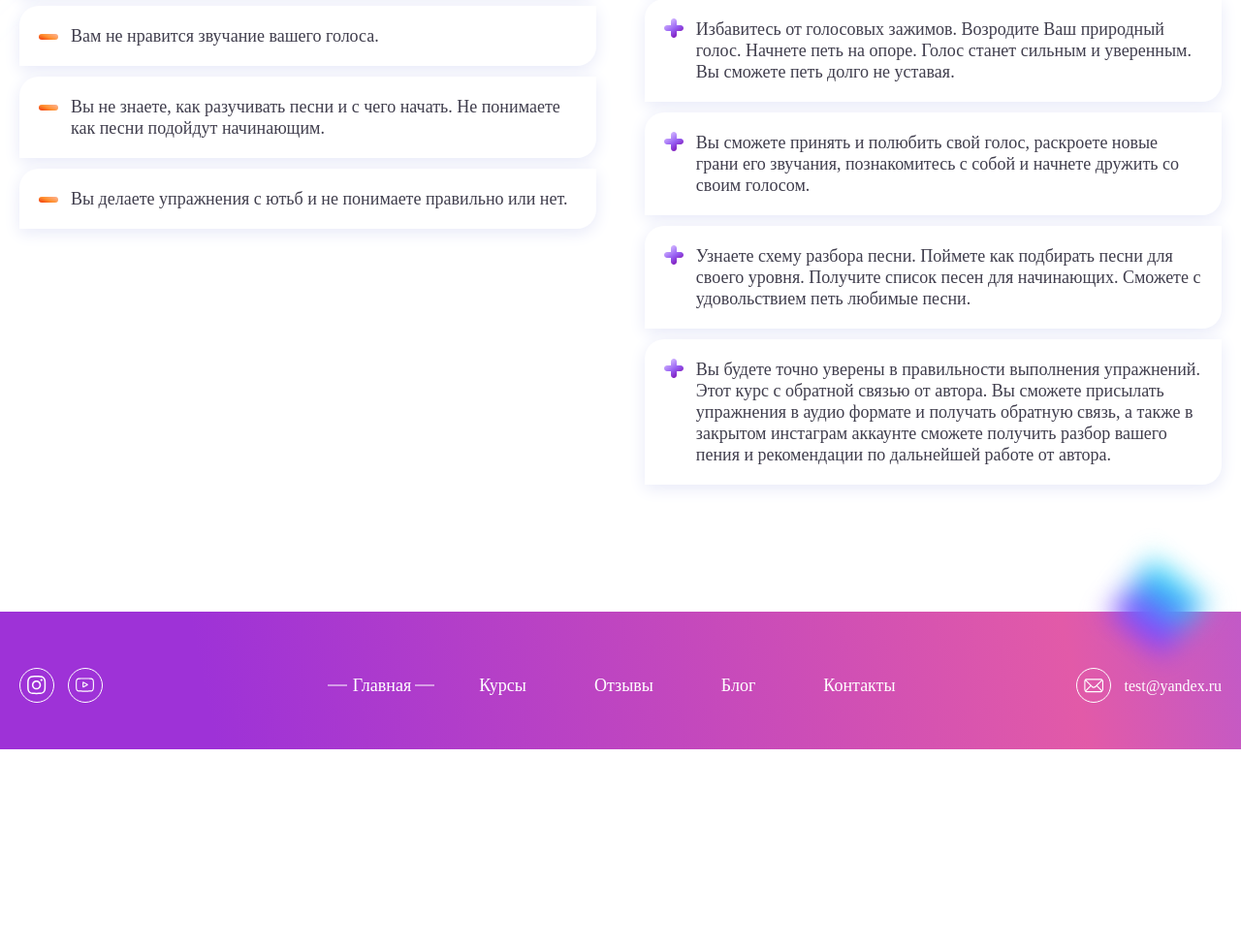
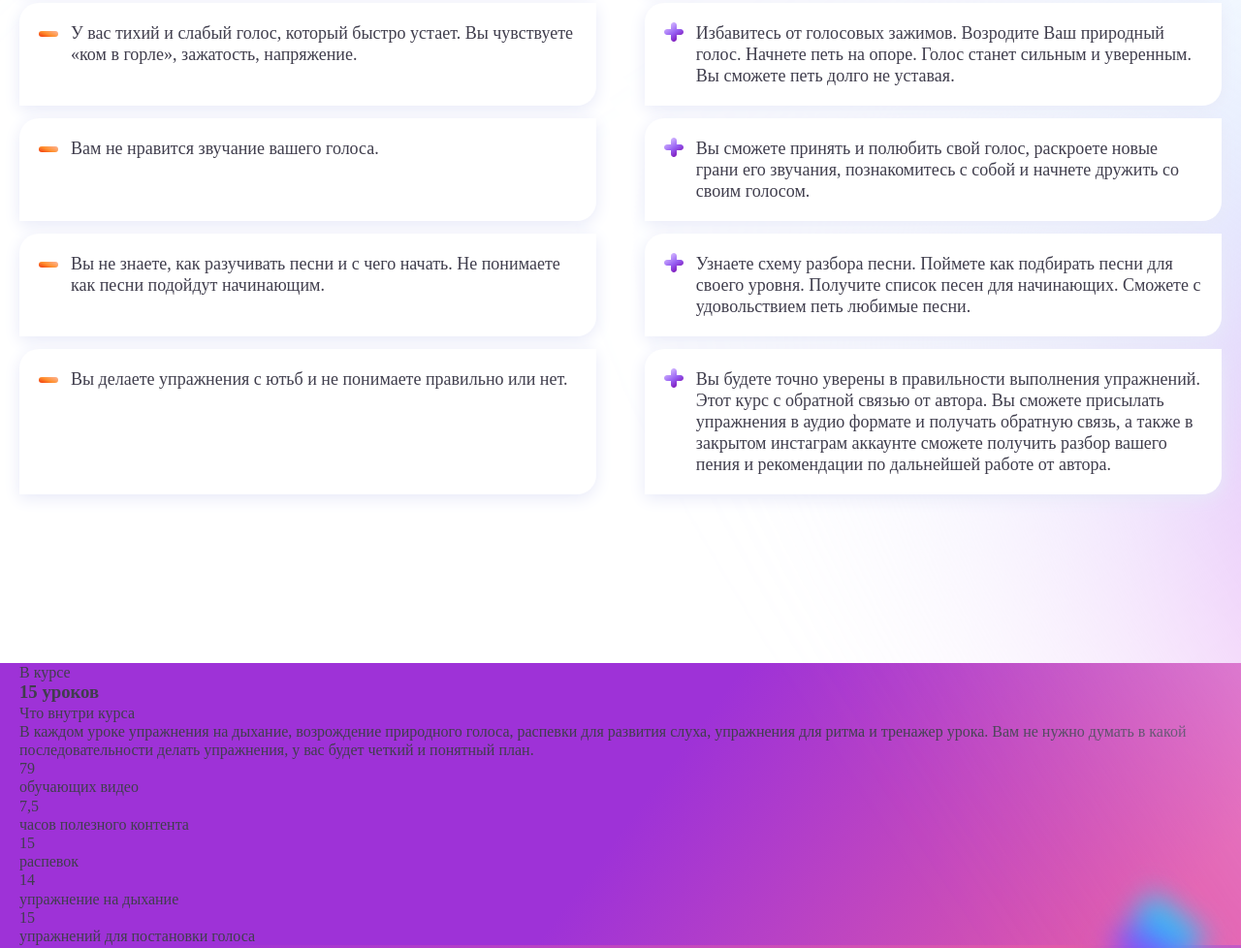
Before and after one commit to Plema/Vocal, a website: page assets/course-page.html in a window 1280 px wide. Shown: the part 1878-2856 px from the top of the page at 97% size. Before the commit the page ends 2651 px from the top, so only its background shows below. Drawn offline with nearby package versions, Linux system fonts and the light colour scheme; files that its build step writes are made by us from their sources; files whose address does not match are found by name; a web font is replaced by a local one.

Commit message:
course-page

```diff
--- a/assets/course-page.html
+++ b/assets/course-page.html
@@ -15,7 +15,9 @@
         background-size: cover;
         height: 100%;
       }
-
+      .about-description {
+        background: linear-gradient(126.75deg, #9e32d7 51.43%, #e25aa8 94.05%);
+      }
       @media (min-width: 480px) {
         .banner-wrapper {
           background-image: url(img/course-banner__bg-decktop-1.png);
@@ -29,7 +31,7 @@
       }
       @media (min-width: 1024px) {
         .about-course {
-          background-image: url(img/courses-bg__decktop.png);
+          background-image: url(img/course-page__about-bg.png);
           background-repeat: no-repeat;
           background-size: contain;
           background-position-x: center;
@@ -127,7 +129,7 @@
                   <div class="list-before">
                     <h3 class="before-title">До курса</h3>
                     <ul class="list">
-                      <li class="list-item">
+                      <li class="list-item" data-mh="my-group1">
                         <div class="mark">
                           <svg width="20" height="6" viewBox="0 0 20 6" fill="none" xmlns="http://www.w3.org/2000/svg">
                             <rect x="20" width="6" height="20" rx="3" transform="rotate(90 20 0)" fill="url(#paint0_linear_536:1255)" />
@@ -142,7 +144,7 @@
                         </div>
                         <p class="list-item__text">Не знаете как начать заниматься вокалом. Вы делаете упражнения с YouTube без четкой программы и не понимаете получается правильно или нет.</p>
                       </li>
-                      <li class="list-item">
+                      <li class="list-item" data-mh="my-group2">
                         <div class="mark">
                           <svg width="20" height="6" viewBox="0 0 20 6" fill="none" xmlns="http://www.w3.org/2000/svg">
                             <rect x="20" width="6" height="20" rx="3" transform="rotate(90 20 0)" fill="url(#paint0_linear_536:1255)" />
@@ -157,7 +159,7 @@
                         </div>
                         <p class="list-item__text">Вы не попадаете в ноты и ритм, не понимаете, как это делать.</p>
                       </li>
-                      <li class="list-item">
+                      <li class="list-item" data-mh="my-group3">
                         <div class="mark">
                           <svg width="20" height="6" viewBox="0 0 20 6" fill="none" xmlns="http://www.w3.org/2000/svg">
                             <rect x="20" width="6" height="20" rx="3" transform="rotate(90 20 0)" fill="url(#paint0_linear_536:1255)" />
@@ -172,7 +174,7 @@
                         </div>
                         <p class="list-item__text">У вас тихий и слабый голос, который быстро устает. Вы чувствуете «ком в горле», зажатость, напряжение.</p>
                       </li>
-                      <li class="list-item">
+                      <li class="list-item" data-mh="my-group4">
                         <div class="mark">
                           <svg width="20" height="6" viewBox="0 0 20 6" fill="none" xmlns="http://www.w3.org/2000/svg">
                             <rect x="20" width="6" height="20" rx="3" transform="rotate(90 20 0)" fill="url(#paint0_linear_536:1255)" />
@@ -187,7 +189,7 @@
                         </div>
                         <p class="list-item__text">Вам не нравится звучание вашего голоса.</p>
                       </li>
-                      <li class="list-item">
+                      <li class="list-item" data-mh="my-group5">
                         <div class="mark">
                           <svg width="20" height="6" viewBox="0 0 20 6" fill="none" xmlns="http://www.w3.org/2000/svg">
                             <rect x="20" width="6" height="20" rx="3" transform="rotate(90 20 0)" fill="url(#paint0_linear_536:1255)" />
@@ -202,7 +204,7 @@
                         </div>
                         <p class="list-item__text">Вы не знаете, как разучивать песни и с чего начать. Не понимаете как песни подойдут начинающим.</p>
                       </li>
-                      <li class="list-item">
+                      <li class="list-item" data-mh="my-group6">
                         <div class="mark">
                           <svg width="20" height="6" viewBox="0 0 20 6" fill="none" xmlns="http://www.w3.org/2000/svg">
                             <rect x="20" width="6" height="20" rx="3" transform="rotate(90 20 0)" fill="url(#paint0_linear_536:1255)" />
@@ -222,7 +224,7 @@
                   <div class="list-after">
                     <h3 class="after-title">После курса</h3>
                     <ul class="list">
-                      <li class="list-item">
+                      <li class="list-item" data-mh="my-group1">
                         <div class="mark">
                           <svg width="20" height="20" viewBox="0 0 20 20" fill="none" xmlns="http://www.w3.org/2000/svg">
                             <path
@@ -245,7 +247,7 @@
                           будете точно знать, что выполняете техники правильно.
                         </p>
                       </li>
-                      <li class="list-item">
+                      <li class="list-item" data-mh="my-group2">
                         <div class="mark">
                           <svg width="20" height="20" viewBox="0 0 20 20" fill="none" xmlns="http://www.w3.org/2000/svg">
                             <path
@@ -268,7 +270,7 @@
                           ритмические моменты стоит обращать внимание.
                         </p>
                       </li>
-                      <li class="list-item">
+                      <li class="list-item" data-mh="my-group3">
                         <div class="mark">
                           <svg width="20" height="20" viewBox="0 0 20 20" fill="none" xmlns="http://www.w3.org/2000/svg">
                             <path
@@ -290,7 +292,7 @@
                           Избавитесь от голосовых зажимов. Возродите Ваш природный голос. Начнете петь на опоре. Голос станет сильным и уверенным. Вы сможете петь долго не уставая.
                         </p>
                       </li>
-                      <li class="list-item">
+                      <li class="list-item" data-mh="my-group4">
                         <div class="mark">
                           <svg width="20" height="20" viewBox="0 0 20 20" fill="none" xmlns="http://www.w3.org/2000/svg">
                             <path
@@ -310,7 +312,7 @@
                         </div>
                         <p class="list-item__text">Вы сможете принять и полюбить свой голос, раскроете новые грани его звучания, познакомитесь с собой и начнете дружить со своим голосом.</p>
                       </li>
-                      <li class="list-item">
+                      <li class="list-item" data-mh="my-group5">
                         <div class="mark">
                           <svg width="20" height="20" viewBox="0 0 20 20" fill="none" xmlns="http://www.w3.org/2000/svg">
                             <path
@@ -332,7 +334,7 @@
                           Узнаете схему разбора песни. Поймете как подбирать песни для своего уровня. Получите список песен для начинающих. Сможете с удовольствием петь любимые песни.
                         </p>
                       </li>
-                      <li class="list-item">
+                      <li class="list-item" data-mh="my-group6">
                         <div class="mark">
                           <svg width="20" height="20" viewBox="0 0 20 20" fill="none" xmlns="http://www.w3.org/2000/svg">
                             <path
@@ -362,6 +364,57 @@
             </div>
           </div>
         </section>
+        <section class="about-description">
+          <div class="container">
+            <div class="about-description__wrapper">
+              <div class="description__inner">
+                <div class="title-wrapper">
+                  <p>В курсе</p>
+                  <h3>15 уроков</h3>
+                </div>
+                <div class="description__wrapper">
+                  <p>Что внутри курса</p>
+                  <p>
+                    В каждом уроке упражнения на дыхание, возрождение природного голоса, распевки для развития слуха, упражнения для ритма и тренажер урока. Вам не нужно думать в какой
+                    последовательности делать упражнения, у вас будет четкий и понятный план.
+                  </p>
+                </div>
+              </div>
+              <ul class="list">
+                <li class="list-item">
+                  <div class="number-wrapper">
+                    <p>79</p>
+                  </div>
+                  <p>обучающих видео</p>
+                </li>
+                <li class="list-item">
+                  <div class="number-wrapper">
+                    <p>7,5</p>
+                  </div>
+                  <p>часов полезного контента</p>
+                </li>
+                <li class="list-item">
+                  <div class="number-wrapper">
+                    <p>15</p>
+                  </div>
+                  <p>распевок</p>
+                </li>
+                <li class="list-item">
+                  <div class="number-wrapper">
+                    <p>14</p>
+                  </div>
+                  <p>упражнение на дыхание</p>
+                </li>
+                <li class="list-item">
+                  <div class="number-wrapper">
+                    <p>15</p>
+                  </div>
+                  <p>упражнений для постановки голоса</p>
+                </li>
+              </ul>
+            </div>
+          </div>
+        </section>
       </main>
       <include src="assets/templates/footer.html"></include>
     </div>
--- a/assets/scss/course-page.scss
+++ b/assets/scss/course-page.scss
@@ -438,6 +438,23 @@
     }
   }
   @media (min-width: 1024px) {
+    position: relative;
+    z-index: 5;
+    &::before {
+      content: '';
+      position: absolute;
+      width: 20px;
+      height: 40px;
+      background-image: url(../img/img-icon.png);
+      background-repeat: no-repeat;
+      background-size: cover;
+      background-position: center;
+      z-index: 3;
+      transform: translate(0, -50%);
+      top: 26%;
+      left: 150px;
+    }
+
     .description-courses {
       padding: 125px 0 25px;
       width: 100%;
@@ -472,22 +489,66 @@
       }
     }
     .comparison-courses {
+      position: relative;
+      z-index: 2;
+      &::after {
+        content: '';
+        position: absolute;
+        width: 1052px;
+        height: 1044px;
+        background: linear-gradient(95.78deg, #cbebff 16.73%, #f189f1 54.76%, #eceaff 100.66%);
+        filter: blur(165px);
+        transform: rotate(56.53deg);
+        right: -84%;
+        top: 35%;
+      }
       .comparison-title {
         max-width: 820px;
         margin: 0 auto 49px;
         font-size: 30px;
         line-height: 27px;
+        position: relative;
+        z-index: 2;
         &__span {
           font-size: 36px;
           line-height: 44px;
+        }
+        &::after {
+          content: '';
+          position: absolute;
+          width: 30px;
+          height: 32px;
+          background-image: url(../img/list-title__icon.png);
+          background-position: center;
+          background-repeat: no-repeat;
+          background-size: cover;
+          top: 10px;
+          right: -20%;
         }
       }
       .list-wrapper {
         display: flex;
         justify-content: space-between;
         padding-bottom: 91px;
+        position: relative;
+        z-index: 2;
         .list-before {
           width: 48%;
+          position: relative;
+          z-index: 2;
+          &::before {
+            content: '';
+            position: absolute;
+            width: 12px;
+            height: 32px;
+            background-image: url(../img/list-before__icon.png);
+            background-repeat: no-repeat;
+            background-size: cover;
+            background-position: center;
+            left: -110px;
+            top: 40%;
+            z-index: 2;
+          }
           .before-title {
             font-size: 24px;
             line-height: 29px;
@@ -495,6 +556,9 @@
           .list {
             &-item {
               padding: 20px;
+              &:not(:last-child) {
+                margin-bottom: 13px;
+              }
               &__text {
                 font-size: 18px;
                 line-height: 22px;
@@ -504,6 +568,21 @@
         }
         .list-after {
           width: 48%;
+          position: relative;
+          z-index: 2;
+          &::after {
+            content: '';
+            position: absolute;
+            width: 28px;
+            height: 48px;
+            background-image: url(../img/list-after__icon.png);
+            background-repeat: no-repeat;
+            background-size: cover;
+            background-position: center;
+            top: 60%;
+            right: -38%;
+            z-index: 3;
+          }
           .after-title {
             font-size: 24px;
             line-height: 29px;
@@ -511,6 +590,9 @@
           .list {
             &-item {
               padding: 20px;
+              &:not(:last-child) {
+                margin-bottom: 13px;
+              }
               &__text {
                 font-size: 18px;
                 line-height: 22px;
@@ -530,6 +612,7 @@
         transform: rotate(-50.78deg);
         top: 15%;
         left: -50%;
+        z-index: 1;
       }
       .img-wrapper {
         width: 40%;
```
